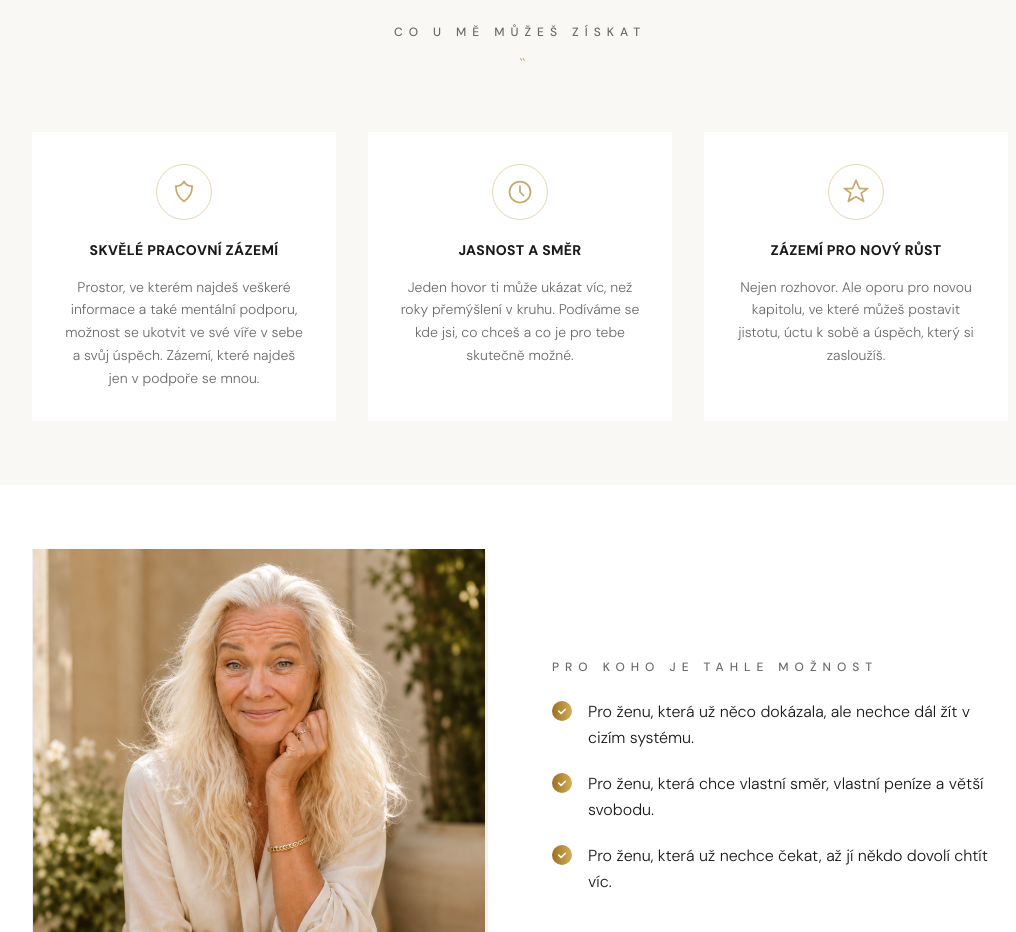
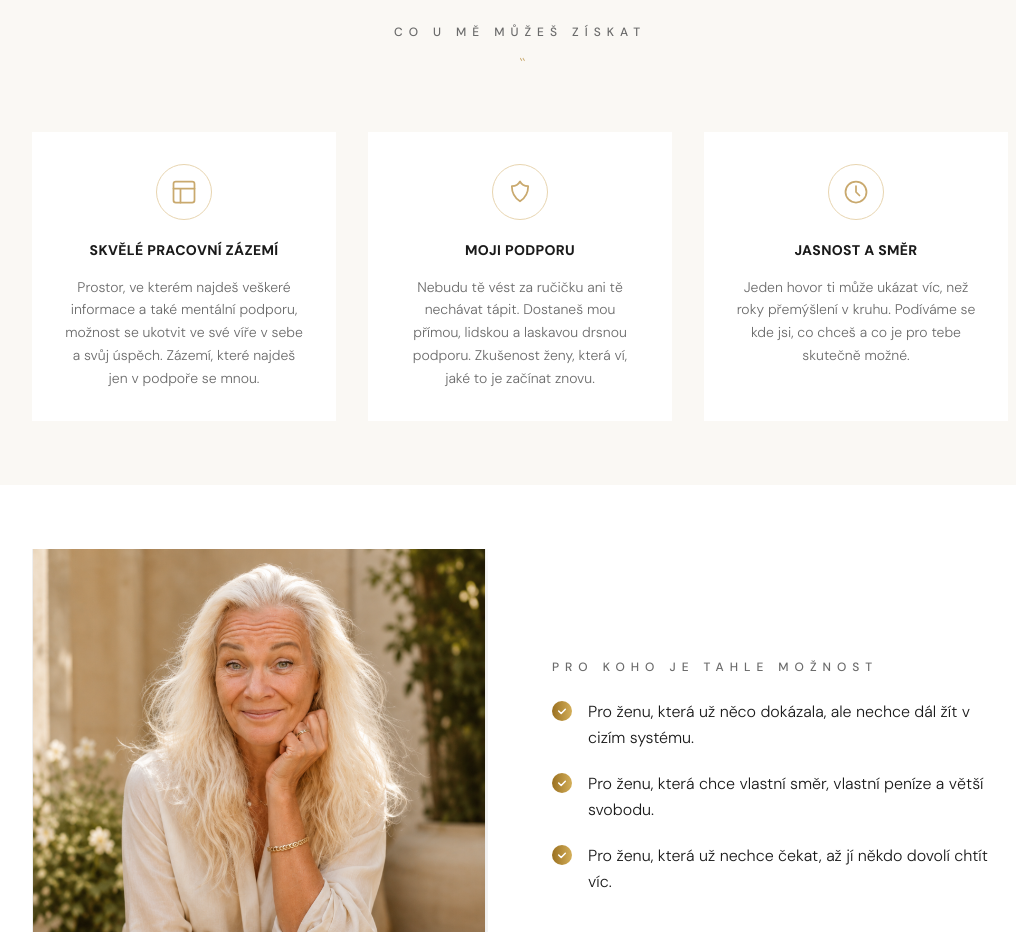
Before and after one commit to jarkamatuska1-png/jecaszit-web, a Next.js app: page /dalsi-kapitola in a window 1280 px wide. Shown: the part 900-1832 px from the top of the page, without its empty margins (120-1136 px from the left). Built offline with nearby package versions, Linux system fonts and the light colour scheme.

Commit message:
Landing page: karty přeuspořádány — zázemí, podpora, směr

```diff
--- a/app/dalsi-kapitola/page.tsx
+++ b/app/dalsi-kapitola/page.tsx
@@ -12,11 +12,20 @@ const cards = [
   {
     icon: (
       <svg width="28" height="28" fill="none" stroke="currentColor" strokeWidth="1.5" viewBox="0 0 24 24">
-        <path d="M12 3c-1.5 3-5 4-7 4 0 6 2.5 10 7 13 4.5-3 7-7 7-13-2 0-5.5-1-7-4z" strokeLinejoin="round"/>
+        <rect x="3" y="3" width="18" height="18" rx="2"/><path d="M3 9h18M9 21V9" strokeLinecap="round"/>
       </svg>
     ),
     title: "Skvělé pracovní zázemí",
     text: "Prostor, ve kterém najdeš veškeré informace a také mentální podporu, možnost se ukotvit ve své víře v sebe a svůj úspěch. Zázemí, které najdeš jen v podpoře se mnou.",
+  },
+  {
+    icon: (
+      <svg width="28" height="28" fill="none" stroke="currentColor" strokeWidth="1.5" viewBox="0 0 24 24">
+        <path d="M12 3c-1.5 3-5 4-7 4 0 6 2.5 10 7 13 4.5-3 7-7 7-13-2 0-5.5-1-7-4z" strokeLinejoin="round"/>
+      </svg>
+    ),
+    title: "Moji podporu",
+    text: "Nebudu tě vést za ručičku ani tě nechávat tápit. Dostaneš mou přímou, lidskou a laskavou drsnou podporu. Zkušenost ženy, která ví, jaké to je začínat znovu.",
   },
   {
     icon: (
@@ -27,15 +36,6 @@ const cards = [
     ),
     title: "Jasnost a směr",
     text: "Jeden hovor ti může ukázat víc, než roky přemýšlení v kruhu. Podíváme se kde jsi, co chceš a co je pro tebe skutečně možné.",
-  },
-  {
-    icon: (
-      <svg width="28" height="28" fill="none" stroke="currentColor" strokeWidth="1.5" viewBox="0 0 24 24">
-        <path d="M12 2l3 7h7l-5.5 4 2 7L12 16l-6.5 4 2-7L2 9h7z" strokeLinejoin="round"/>
-      </svg>
-    ),
-    title: "Zázemí pro nový růst",
-    text: "Nejen rozhovor. Ale oporu pro novou kapitolu, ve které můžeš postavit jistotu, úctu k sobě a úspěch, který si zasloužíš.",
   },
 ];
 
```
